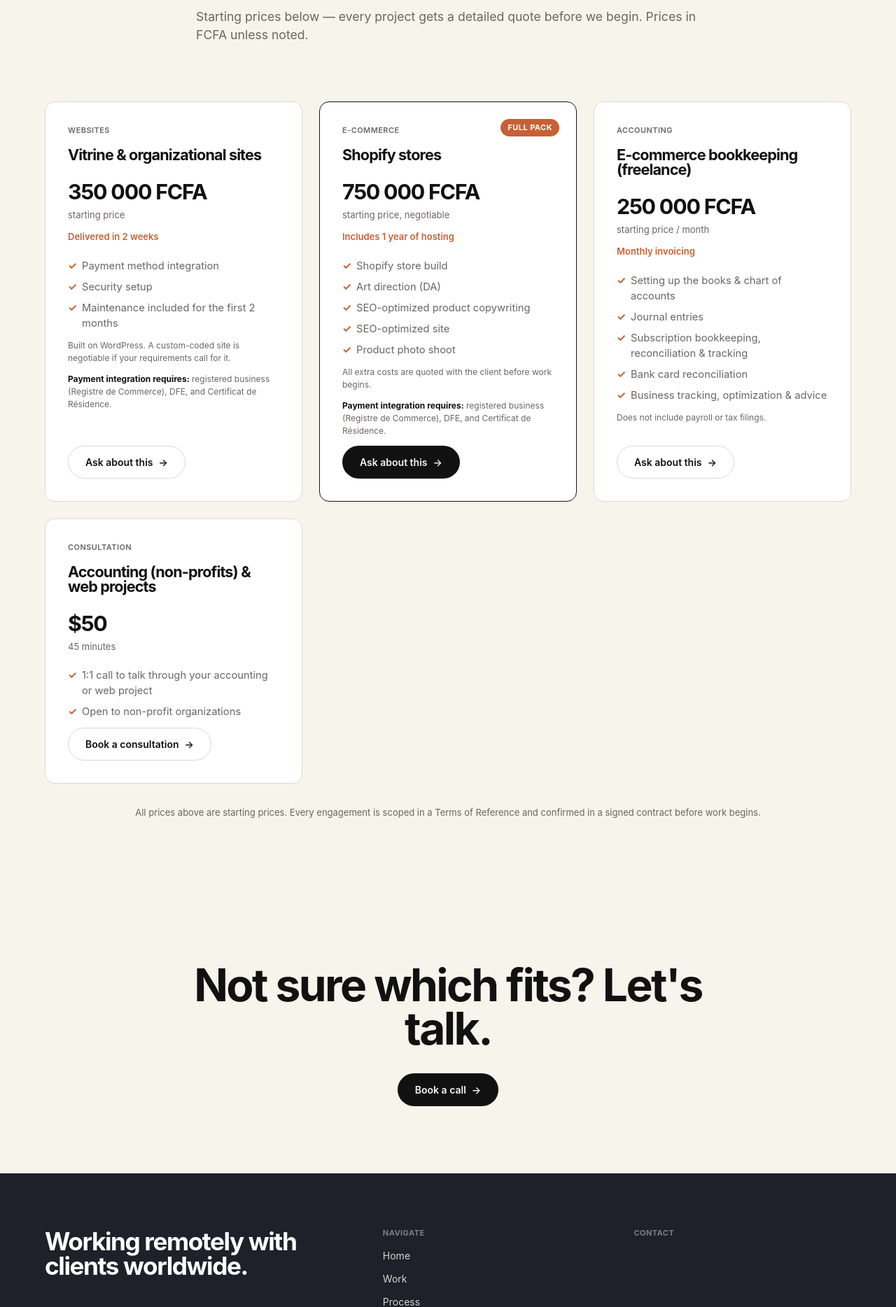
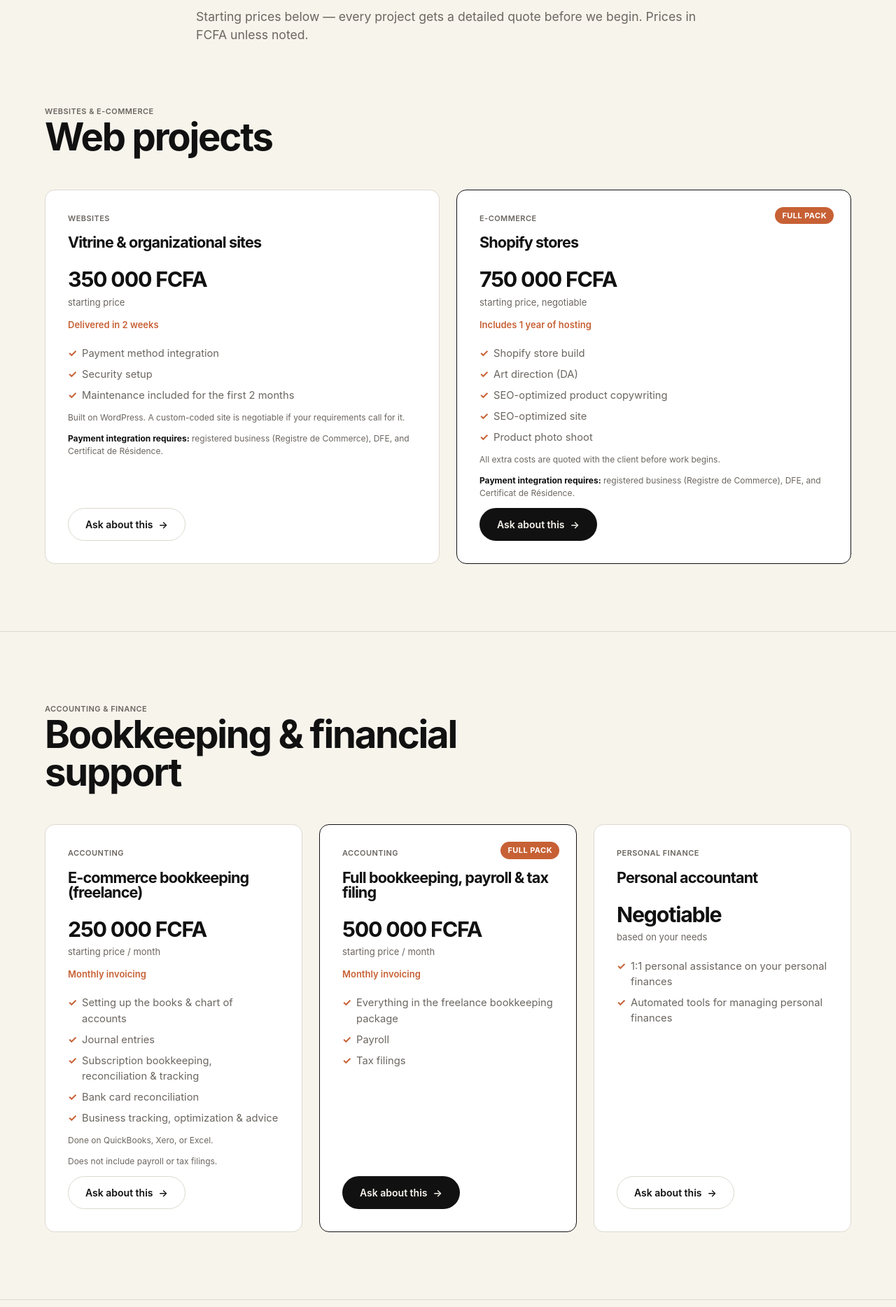
Before and after one commit to zimaymoses0-dev/zimaymoses-portofolio, a Django app: page /pricing/ in a window 1280 px wide. Shown: the part 368-2236 px from the top of the page at 70% size. Run offline with Django 5.2, Linux system fonts and the light colour scheme; data comes from the database, SQL or seed files in the repository; data that the repository does not hold is empty; parts of the project's set-up code (start-up, migrations or seed data) failed here and were passed over.

Commit message:
Expand accounting pricing tiers on the Pricing page
Reorganizes the page into Web projects / Bookkeeping & financial
support / Consultations sections, and adds the accounting tiers Moses
specified: bookkeeping tools (QuickBooks, Xero, Excel), a full-pack
tier with payroll and tax filing (from 500 000 FCFA/month), a
negotiable personal accountant + automated personal finance offering,
and a note that larger-scope consultations follow a Terms of Reference.

Co-Authored-By: Claude Sonnet 5 <noreply@anthropic.com>

```diff
--- a/static/css/pricing.css
+++ b/static/css/pricing.css
@@ -14,14 +14,23 @@
   font-size: 1.1rem;
 }
 
-.pricing-grid-section {
+.pricing-grid-section-first {
   padding-top: 0;
+}
+
+.pricing-grid-section-alt {
+  border-top: 1px solid var(--color-border);
+  border-bottom: 1px solid var(--color-border);
 }
 
 .pricing-grid {
   display: grid;
   grid-template-columns: repeat(auto-fit, minmax(280px, 1fr));
   gap: var(--space-6);
+}
+
+.pricing-grid-single {
+  max-width: 420px;
 }
 
 .pricing-card {
--- a/templates/pages/pricing.html
+++ b/templates/pages/pricing.html
@@ -12,8 +12,12 @@
     <p data-reveal>{{ hero.subtitle|default:"Starting prices below — every project gets a detailed quote before we begin. Prices in FCFA unless noted." }}</p>
   </section>
 
-  <section class="section pricing-grid-section">
+  <section class="section pricing-grid-section pricing-grid-section-first">
     <div class="container">
+      <div class="section-header">
+        <span class="eyebrow">Websites &amp; e-commerce</span>
+        <h2>Web projects</h2>
+      </div>
       <div class="pricing-grid" data-reveal>
 
         <article class="card pricing-card">
@@ -63,6 +67,18 @@
           </a>
         </article>
 
+      </div>
+    </div>
+  </section>
+
+  <section class="section pricing-grid-section pricing-grid-section-alt">
+    <div class="container">
+      <div class="section-header">
+        <span class="eyebrow">Accounting &amp; finance</span>
+        <h2>Bookkeeping &amp; financial support</h2>
+      </div>
+      <div class="pricing-grid" data-reveal>
+
         <article class="card pricing-card">
           <span class="eyebrow">Accounting</span>
           <h3>E-commerce bookkeeping (freelance)</h3>
@@ -78,11 +94,59 @@
             <li>Bank card reconciliation</li>
             <li>Business tracking, optimization &amp; advice</li>
           </ul>
+          <p class="pricing-note">Done on QuickBooks, Xero, or Excel.</p>
           <p class="pricing-note">Does not include payroll or tax filings.</p>
           <a class="btn btn-secondary" href="{{ site_settings.booking_url|default:'#' }}">
             Ask about this <span class="btn-arrow">→</span>
           </a>
         </article>
+
+        <article class="card pricing-card is-featured">
+          <span class="pricing-badge">FULL PACK</span>
+          <span class="eyebrow">Accounting</span>
+          <h3>Full bookkeeping, payroll &amp; tax filing</h3>
+          <div class="pricing-amount">
+            <span class="pricing-value">500 000 FCFA</span>
+            <span class="pricing-period">starting price / month</span>
+          </div>
+          <p class="pricing-delivery">Monthly invoicing</p>
+          <ul class="pricing-features">
+            <li>Everything in the freelance bookkeeping package</li>
+            <li>Payroll</li>
+            <li>Tax filings</li>
+          </ul>
+          <a class="btn btn-primary" href="{{ site_settings.booking_url|default:'#' }}">
+            Ask about this <span class="btn-arrow">→</span>
+          </a>
+        </article>
+
+        <article class="card pricing-card">
+          <span class="eyebrow">Personal finance</span>
+          <h3>Personal accountant</h3>
+          <div class="pricing-amount">
+            <span class="pricing-value">Negotiable</span>
+            <span class="pricing-period">based on your needs</span>
+          </div>
+          <ul class="pricing-features">
+            <li>1:1 personal assistance on your personal finances</li>
+            <li>Automated tools for managing personal finances</li>
+          </ul>
+          <a class="btn btn-secondary" href="{{ site_settings.booking_url|default:'#' }}">
+            Ask about this <span class="btn-arrow">→</span>
+          </a>
+        </article>
+
+      </div>
+    </div>
+  </section>
+
+  <section class="section pricing-grid-section">
+    <div class="container">
+      <div class="section-header">
+        <span class="eyebrow">Consultations</span>
+        <h2>Talk it through first</h2>
+      </div>
+      <div class="pricing-grid pricing-grid-single" data-reveal>
 
         <article class="card pricing-card">
           <span class="eyebrow">Consultation</span>
@@ -95,6 +159,7 @@
             <li>1:1 call to talk through your accounting or web project</li>
             <li>Open to non-profit organizations</li>
           </ul>
+          <p class="pricing-note">Larger-scope consultations are negotiated based on a Terms of Reference.</p>
           <a class="btn btn-secondary" href="{{ site_settings.booking_url|default:'#' }}">
             Book a consultation <span class="btn-arrow">→</span>
           </a>
```
